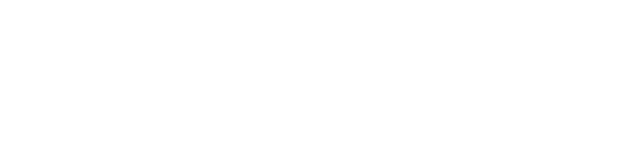
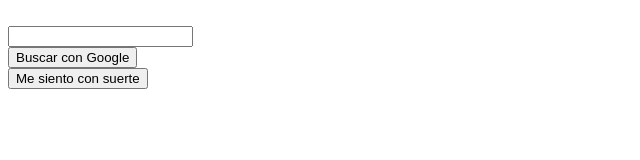
Before and after one commit to Carlos13-Lab/Google-Proyect, a plain HTML site: page Index.html in a window 1280 px wide. Shown: the whole page, without its empty margins (0-640 px from the left). Drawn offline with Linux system fonts and the light colour scheme.

Commit message:
Primeros cambios y modificaciones de main

```diff
--- a/Index.html
+++ b/Index.html
@@ -9,4 +9,27 @@
 <body>
 
 </body>
+
+<main>
+    <section class="main-logo">
+        <img src="" alt="">
+    </section>
+    <section class="main-input">
+        <div class="main-input-container">
+            <span class="search-icon">
+            </span>
+            <input type="text">
+            <a class="micro-icon" href=""></a>
+        </div>
+    </section>
+    <section class="main-buttons">
+        <div>
+            <button>Buscar con Google</button>
+        </div>
+        <div>
+            <button>Me siento con suerte</button>
+        </div>
+
+    </section>
+</main>
 </html>
```
